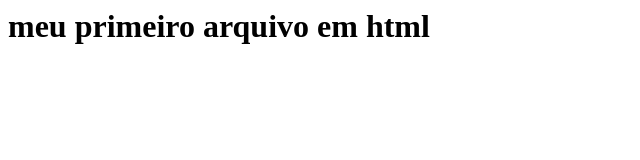
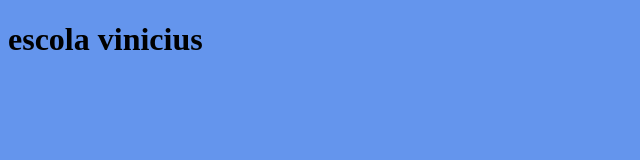
Before and after one commit to Ruandasilvasantos/primeiro-reposit-rio, a plain HTML site: page index.html in a window 1280 px wide. Shown: the whole page, without its empty margins (0-640 px from the left). Drawn offline with Linux system fonts and the light colour scheme.

Commit message:
Add files via upload

```diff
--- a/index.html
+++ b/index.html
@@ -1,3 +1,13 @@
-<html>
-<h1>meu primeiro arquivo em html</h1>
+<!DOCTYPE html>
+<html lang="en">
+<head>
+    <meta charset="UTF-8">
+    <meta http-equiv="X-UA-Compatible" content="IE=edge">
+    <meta name="viewport" content="width=device-width, initial-scale=1.0">
+    <title>Document</title>
+    <link rel="stylesheet"href="style.css">
+</head>
+<body>
+  <h1>escola vinicius</h1>
+</body>
 </html>
--- /dev/null
+++ b/style.css
@@ -0,0 +1,3 @@
+body{
+    background-color: cornflowerblue;
+}
```
